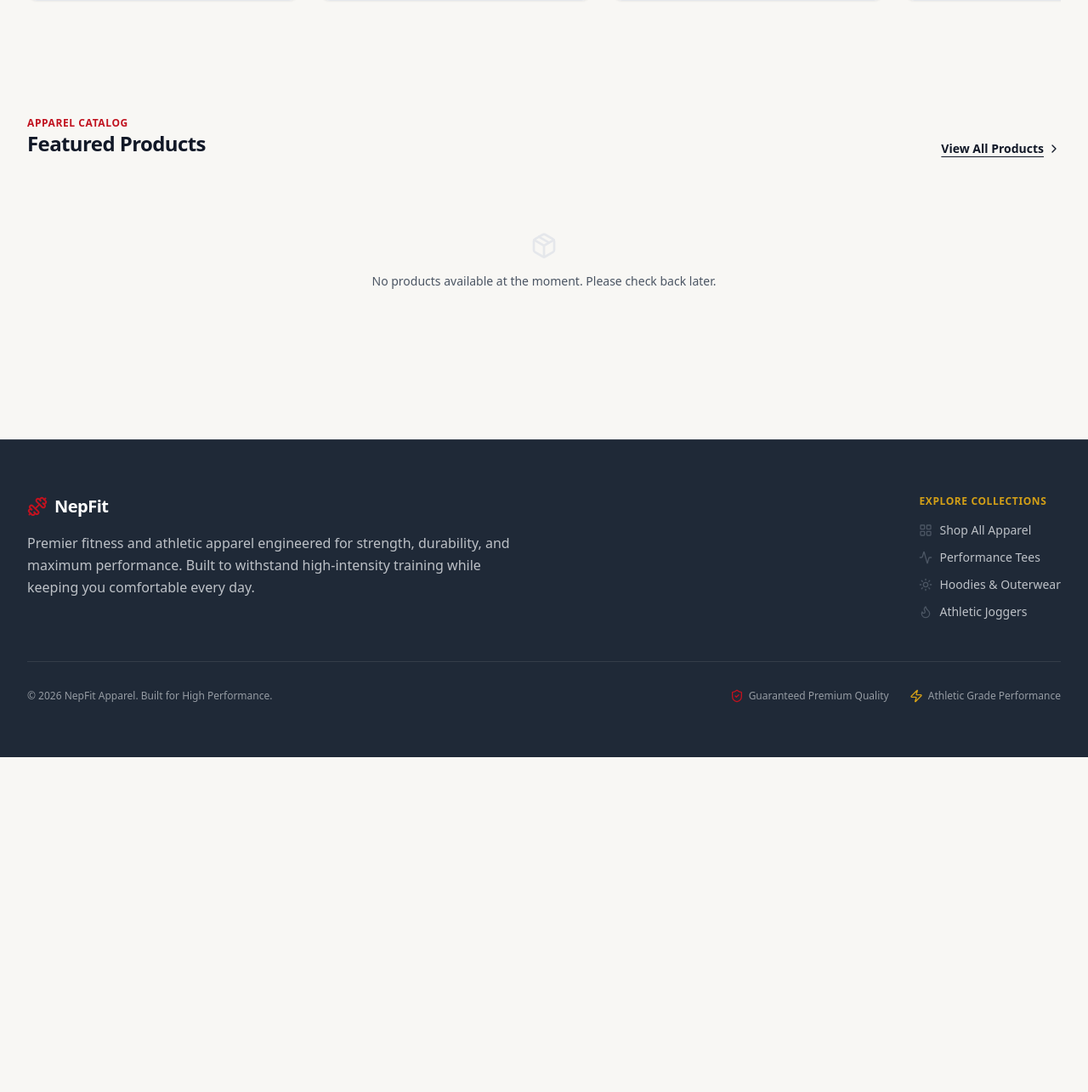
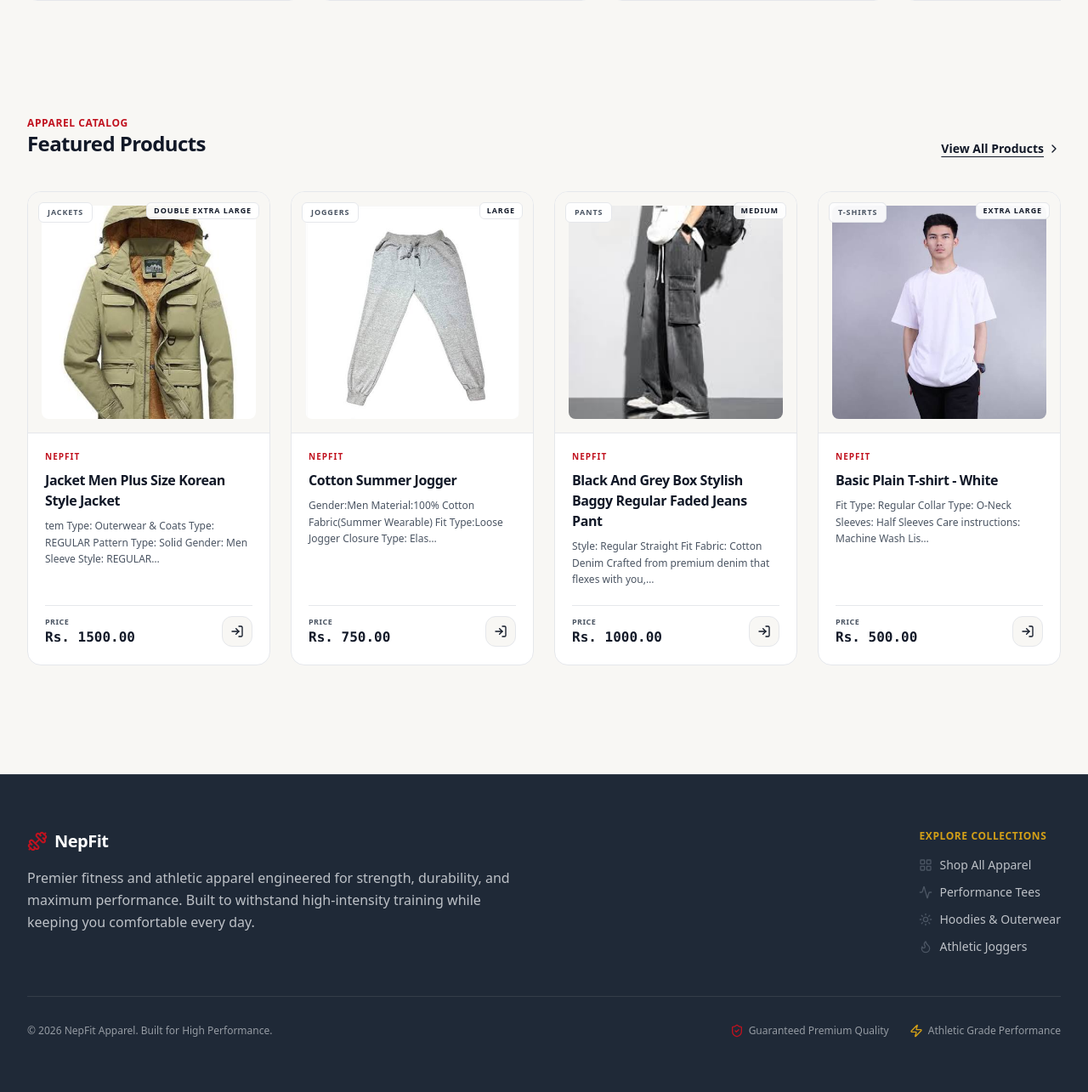
Before and after one commit to bipinjlimbu/B2C-E-Commerce---Django-Project-IV, a Django app: page / in a window 1280 px wide. Shown: the part 955-2240 px from the top of the page at 85% size. Before the commit the page ends 1846 px from the top, so only its background shows below. Run offline with Django 5.2, Linux system fonts and the light colour scheme; data comes from the database, SQL or seed files in the repository; both versions use the stored data as it was after the commit.

Commit message:
Products Page Added

```diff
--- a/nf_project/nf_app/templates/main/home_page.html
+++ b/nf_project/nf_app/templates/main/home_page.html
@@ -24,7 +24,7 @@
         }
     </style>
 </head>
-<body class="bg-[#F8F7F4] font-sans min-h-screen flex flex-col text-[#4B5563]">
+<body class="bg-[#F8F7F4] text-[#111827] font-sans min-h-screen flex flex-col antialiased">
 
     {% include 'components/_navbar.html' %}
 
@@ -84,7 +84,7 @@
             </div>
 
             <div class="flex overflow-x-auto gap-6 pb-6 snap-x snap-mandatory custom-scrollbar">
-                <a href="/products/?category=shirts" class="group min-w-[280px] sm:min-w-[320px] snap-start bg-[#FFFFFF] border border-[#E5E7EB] p-6 rounded-xl shadow-sm hover:border-[#C1121F] transition-all flex items-center justify-between">
+                <a href="/products/?category=shirts" class="group min-w-[280px] sm:min-w-[320px] snap-start bg-[#FFFFFF] border border-[#E5E7EB] p-6 rounded-xl shadow-xs hover:border-[#C1121F] transition-all flex items-center justify-between">
                     <div class="space-y-1">
                         <h3 class="font-bold text-lg text-[#111827] group-hover:text-[#C1121F] transition-colors">Shirts</h3>
                         <p class="text-xs text-[#4B5563]">Casual & Smart wear</p>
@@ -94,7 +94,7 @@
                     </div>
                 </a>
 
-                <a href="/products/?category=t_shirts" class="group min-w-[280px] sm:min-w-[320px] snap-start bg-[#FFFFFF] border border-[#E5E7EB] p-6 rounded-xl shadow-sm hover:border-[#C1121F] transition-all flex items-center justify-between">
+                <a href="/products/?category=t_shirts" class="group min-w-[280px] sm:min-w-[320px] snap-start bg-[#FFFFFF] border border-[#E5E7EB] p-6 rounded-xl shadow-xs hover:border-[#C1121F] transition-all flex items-center justify-between">
                     <div class="space-y-1">
                         <h3 class="font-bold text-lg text-[#111827] group-hover:text-[#C1121F] transition-colors">T-Shirts</h3>
                         <p class="text-xs text-[#4B5563]">Gym & Everyday tees</p>
@@ -104,7 +104,7 @@
                     </div>
                 </a>
 
-                <a href="/products/?category=pants" class="group min-w-[280px] sm:min-w-[320px] snap-start bg-[#FFFFFF] border border-[#E5E7EB] p-6 rounded-xl shadow-sm hover:border-[#C1121F] transition-all flex items-center justify-between">
+                <a href="/products/?category=pants" class="group min-w-[280px] sm:min-w-[320px] snap-start bg-[#FFFFFF] border border-[#E5E7EB] p-6 rounded-xl shadow-xs hover:border-[#C1121F] transition-all flex items-center justify-between">
                     <div class="space-y-1">
                         <h3 class="font-bold text-lg text-[#111827] group-hover:text-[#C1121F] transition-colors">Pants</h3>
                         <p class="text-xs text-[#4B5563]">Durable trousers & chinos</p>
@@ -114,7 +114,7 @@
                     </div>
                 </a>
 
-                <a href="/products/?category=hoodies" class="group min-w-[280px] sm:min-w-[320px] snap-start bg-[#FFFFFF] border border-[#E5E7EB] p-6 rounded-xl shadow-sm hover:border-[#C1121F] transition-all flex items-center justify-between">
+                <a href="/products/?category=hoodies" class="group min-w-[280px] sm:min-w-[320px] snap-start bg-[#FFFFFF] border border-[#E5E7EB] p-6 rounded-xl shadow-xs hover:border-[#C1121F] transition-all flex items-center justify-between">
                     <div class="space-y-1">
                         <h3 class="font-bold text-lg text-[#111827] group-hover:text-[#C1121F] transition-colors">Hoodies</h3>
                         <p class="text-xs text-[#4B5563]">Warm fleece & oversized fits</p>
@@ -124,7 +124,7 @@
                     </div>
                 </a>
 
-                <a href="/products/?category=jackets" class="group min-w-[280px] sm:min-w-[320px] snap-start bg-[#FFFFFF] border border-[#E5E7EB] p-6 rounded-xl shadow-sm hover:border-[#C1121F] transition-all flex items-center justify-between">
+                <a href="/products/?category=jackets" class="group min-w-[280px] sm:min-w-[320px] snap-start bg-[#FFFFFF] border border-[#E5E7EB] p-6 rounded-xl shadow-xs hover:border-[#C1121F] transition-all flex items-center justify-between">
                     <div class="space-y-1">
                         <h3 class="font-bold text-lg text-[#111827] group-hover:text-[#C1121F] transition-colors">Jackets</h3>
                         <p class="text-xs text-[#4B5563]">Windbreakers & outerwear</p>
@@ -134,7 +134,7 @@
                     </div>
                 </a>
 
-                <a href="/products/?category=sweatshirts" class="group min-w-[280px] sm:min-w-[320px] snap-start bg-[#FFFFFF] border border-[#E5E7EB] p-6 rounded-xl shadow-sm hover:border-[#C1121F] transition-all flex items-center justify-between">
+                <a href="/products/?category=sweatshirts" class="group min-w-[280px] sm:min-w-[320px] snap-start bg-[#FFFFFF] border border-[#E5E7EB] p-6 rounded-xl shadow-xs hover:border-[#C1121F] transition-all flex items-center justify-between">
                     <div class="space-y-1">
                         <h3 class="font-bold text-lg text-[#111827] group-hover:text-[#C1121F] transition-colors">Sweatshirts</h3>
                         <p class="text-xs text-[#4B5563]">Classic crewneck pullovers</p>
@@ -144,7 +144,7 @@
                     </div>
                 </a>
 
-                <a href="/products/?category=joggers" class="group min-w-[280px] sm:min-w-[320px] snap-start bg-[#FFFFFF] border border-[#E5E7EB] p-6 rounded-xl shadow-sm hover:border-[#C1121F] transition-all flex items-center justify-between">
+                <a href="/products/?category=joggers" class="group min-w-[280px] sm:min-w-[320px] snap-start bg-[#FFFFFF] border border-[#E5E7EB] p-6 rounded-xl shadow-xs hover:border-[#C1121F] transition-all flex items-center justify-between">
                     <div class="space-y-1">
                         <h3 class="font-bold text-lg text-[#111827] group-hover:text-[#C1121F] transition-colors">Joggers</h3>
                         <p class="text-xs text-[#4B5563]">Athletic & Lounge fit</p>
@@ -154,7 +154,7 @@
                     </div>
                 </a>
 
-                <a href="/products/?category=shorts" class="group min-w-[280px] sm:min-w-[320px] snap-start bg-[#FFFFFF] border border-[#E5E7EB] p-6 rounded-xl shadow-sm hover:border-[#C1121F] transition-all flex items-center justify-between">
+                <a href="/products/?category=shorts" class="group min-w-[280px] sm:min-w-[320px] snap-start bg-[#FFFFFF] border border-[#E5E7EB] p-6 rounded-xl shadow-xs hover:border-[#C1121F] transition-all flex items-center justify-between">
                     <div class="space-y-1">
                         <h3 class="font-bold text-lg text-[#111827] group-hover:text-[#C1121F] transition-colors">Shorts</h3>
                         <p class="text-xs text-[#4B5563]">Lightweight training shorts</p>
@@ -177,56 +177,64 @@
                 </a>
             </div>
 
-            <div class="grid grid-cols-1 sm:grid-cols-2 md:grid-cols-3 lg:grid-cols-4 gap-8">
+            <div class="grid grid-cols-1 sm:grid-cols-2 md:grid-cols-3 lg:grid-cols-4 gap-6">
                 {% for product in products %}
-                <div class="bg-[#FFFFFF] border border-[#E5E7EB] rounded-xl overflow-hidden shadow-sm hover:shadow-md transition-all flex flex-col group relative">
+                    <div class="bg-white border border-[#E5E7EB] rounded-2xl overflow-hidden shadow-xs hover:shadow-md hover:border-[#C1121F]/40 transition-all flex flex-col group relative">
 
                         <a href="/products/{{ product.id }}/" class="flex flex-col flex-grow">
-                        <div class="aspect-square w-full bg-[#F8F7F4] flex items-center justify-center p-2 relative overflow-hidden border-b border-[#E5E7EB]">
-                            <div class="w-full h-full flex flex-col items-center justify-center bg-white rounded-lg">
+                            <div class="aspect-square w-full bg-[#F8F7F4] flex items-center justify-center p-4 relative overflow-hidden border-b border-[#E5E7EB]">
                                 {% if product.product_image %}
-                                    <img src="{{ product.product_image.url }}" alt="{{ product.name }}" class="w-full h-full object-cover">
+                                    <img src="{{ product.product_image.url }}" alt="{{ product.name }}" class="w-full h-full object-cover group-hover:scale-105 transition-transform duration-500 rounded-lg">
                                 {% else %}
-                                    <i data-lucide="shirt" class="w-8 h-8 text-[#E5E7EB] group-hover:text-[#C1121F] transition-colors duration-300"></i>
-                                    <span class="text-[9px] uppercase tracking-widest text-[#4B5563] font-bold mt-2">No Image</span>
+                                    <div class="w-full h-full flex flex-col items-center justify-center bg-[#F8F7F4] rounded-xl">
+                                        <i data-lucide="shirt" class="w-10 h-10 text-[#4B5563] group-hover:text-[#C1121F] transition-colors duration-300"></i>
+                                        <span class="text-[9px] uppercase tracking-widest text-[#4B5563] font-bold mt-2">No Image Preview</span>
+                                    </div>
                                 {% endif %}
-                            </div>
-                            <span class="absolute top-3 left-3 bg-[#FFFFFF]/90 border border-[#E5E7EB] backdrop-blur-sm text-[10px] font-semibold tracking-wide text-[#111827] px-2.5 py-0.5 rounded">
+
+                                <span class="absolute top-3 left-3 bg-white/90 border border-[#E5E7EB] backdrop-blur-md text-[9px] font-bold uppercase tracking-widest text-[#4B5563] px-2.5 py-1 rounded-md shadow-xs">
                                     {{ product.get_category_display }}
                                 </span>
-                            <span class="absolute top-3 right-3 bg-[#1F2937] text-white text-[10px] font-bold px-2 py-0.5 rounded">
-                                {{ product.get_size_display }}
+
+                                {% if product.size %}
+                                    <span class="absolute top-3 right-3 bg-white/90 border border-[#E5E7EB] backdrop-blur-md text-[9px] font-bold uppercase tracking-widest text-[#111827] px-2 py-0.5 rounded-md shadow-xs">
+                                        {{ product.get_size_display|default:product.size }}
                                     </span>
+                                {% endif %}
                             </div>
 
                             <div class="p-5 flex-grow space-y-2">
-                            <span class="text-[10px] uppercase font-bold tracking-wider text-[#C1121F]">{{ product.brand }}</span>
-                            <h3 class="font-bold text-[#111827] text-base group-hover:text-[#C1121F] transition-colors line-clamp-1">
+                                <span class="text-[10px] font-bold uppercase tracking-widest text-[#C1121F] block">{{ product.brand|default:"NepFit" }}</span>
+                                <h3 class="font-extrabold text-[#111827] text-base tracking-tight group-hover:text-[#C1121F] transition-colors line-clamp-1">
                                     {{ product.name }}
                                 </h3>
-                            <p class="text-xs text-[#4B5563] font-normal leading-relaxed line-clamp-2">
-                                {{ product.description|truncatechars:100|default:"No description available." }}
+                                <p class="text-xs text-[#4B5563] leading-relaxed line-clamp-2">
+                                    {{ product.description|truncatechars:100|default:"High-performance activewear engineered for maximum comfort and durability." }}
                                 </p>
                             </div>
                         </a>
 
                         <div class="p-5 pt-0">
-                        <div class="flex items-center justify-between pt-4 border-t border-[#E5E7EB]">
+                            <div class="flex items-center justify-between pt-3 border-t border-[#E5E7EB]">
                                 <div class="flex flex-col">
                                     <span class="text-[9px] uppercase font-bold tracking-wider text-[#4B5563]">Price</span>
-                                <span class="text-base font-bold text-[#111827]">Rs. {{ product.price }}</span>
+                                    <span class="text-base font-extrabold text-[#111827] font-mono">Rs. {{ product.price|floatformat:2 }}</span>
                                 </div>
 
                                 {% if user.is_authenticated and not user.is_staff %}
-                                <a href="/cart/add/{{ product.id }}/" class="bg-[#C1121F] hover:bg-[#9B0D18] text-white w-9 h-9 rounded-lg transition-all flex items-center justify-center shadow z-10">
+                                    {% if product.stock > 0 %}
+                                        <a href="/cart/add/{{ product.id }}/" class="bg-[#F8F7F4] hover:bg-[#C1121F] text-[#111827] hover:text-white w-9 h-9 rounded-xl transition-all border border-[#E5E7EB] hover:border-[#C1121F] flex items-center justify-center shadow-xs z-10" title="Add to Cart">
                                             <i data-lucide="shopping-bag" class="w-4 h-4"></i>
                                         </a>
+                                    {% else %}
+                                        <p class="text-[10px] font-bold text-[#B91C1C] uppercase tracking-wider bg-[#FEF2F2] px-2 py-1 rounded-md border border-[#FCA5A5]">Out of Stock</p>
+                                    {% endif %}
                                 {% elif user.is_staff %}
-                                <a href="/dashboard/admin/?section=product-management" class="bg-[#F8F7F4] hover:bg-[#C1121F] text-[#4B5563] hover:text-white w-9 h-9 rounded-lg transition-all border border-[#E5E7EB] flex items-center justify-center z-10">
-                                    <i data-lucide="sliders" class="w-4 h-4"></i>
+                                    <a href="/dashboard/admin/?section=product-management" class="bg-[#F8F7F4] hover:bg-[#111827] text-[#111827] hover:text-white w-9 h-9 rounded-xl transition-all border border-[#E5E7EB] flex items-center justify-center shadow-xs z-10" title="Manage Item">
+                                        <i data-lucide="settings" class="w-4 h-4"></i>
                                     </a>
                                 {% else %}
-                                <a href="/login/" class="bg-[#1F2937] hover:bg-[#C1121F] text-white w-9 h-9 rounded-lg transition-all flex items-center justify-center z-10">
+                                    <a href="/login/" class="bg-[#F8F7F4] hover:bg-[#C1121F] text-[#111827] hover:text-white w-9 h-9 rounded-xl transition-all border border-[#E5E7EB] hover:border-[#C1121F] flex items-center justify-center shadow-xs z-10" title="Login to Buy">
                                         <i data-lucide="log-in" class="w-4 h-4"></i>
                                     </a>
                                 {% endif %}
@@ -234,9 +242,10 @@
                         </div>
                     </div>
                 {% empty %}
-                    <div class="col-span-full text-center py-12">
-                        <i data-lucide="package" class="w-8 h-8 text-[#E5E7EB] mx-auto mb-4"></i>
-                        <p class="text-sm text-[#4B5563]">No products available at the moment. Please check back later.</p>
+                    <div class="col-span-full text-center py-16 border border-dashed border-[#E5E7EB] rounded-3xl bg-white shadow-xs">
+                        <i data-lucide="package" class="w-10 h-10 text-[#4B5563] mx-auto mb-3"></i>
+                        <p class="text-sm font-bold text-[#111827]">No products available at the moment.</p>
+                        <p class="text-xs text-[#4B5563] mt-1">Please check back later for new arrivals.</p>
                     </div>
                 {% endfor %}
             </div>
--- a/nf_project/nf_app/urls.py
+++ b/nf_project/nf_app/urls.py
@@ -2,7 +2,7 @@ from django.urls import path
 from .views.auth_view import register_view, login_view, logout_view
 from .views.main_view import home_page
 from .views.profile_view import profile_view, edit_profile_view, delete_profile_view
-from .views.products_view import add_product_view, edit_product_view, delete_product_view, is_active_toggle_view
+from .views.products_view import add_product_view, edit_product_view, delete_product_view, is_active_toggle_view, products_view
 from .views.dashboard import admin_dashboard_view
 
 urlpatterns = [
@@ -13,6 +13,7 @@ urlpatterns = [
     path('profile/', profile_view, name='profile'),
     path('profile/edit/', edit_profile_view, name='edit_profile'),
     path('profile/delete/<int:user_id>/', delete_profile_view, name='delete_profile'),
+    path('products/', products_view, name='products'),
     path('products/add/', add_product_view, name='add_product'),
     path('products/edit/<int:product_id>/', edit_product_view, name='edit_product'),
     path('products/delete/<int:product_id>/', delete_product_view, name='delete_product'),
--- a/nf_project/nf_app/views/main_view.py
+++ b/nf_project/nf_app/views/main_view.py
@@ -1,5 +1,6 @@
 from django.shortcuts import render
+from ..models import Product
 
 def home_page(request):
-    products = None
+    products = Product.objects.filter(is_active=True).order_by('-created_at')[:4]
     return render(request, 'main/home_page.html', {'products': products})
--- a/nf_project/nf_app/views/products_view.py
+++ b/nf_project/nf_app/views/products_view.py
@@ -2,6 +2,11 @@ from django.shortcuts import render, redirect
 from django.contrib.auth.decorators import login_required
 from django.contrib import messages
 from ..models import Product
+
+@login_required
+def products_view(request):
+    products = Product.objects.all().order_by('-created_at')
+    return render(request, 'main/products_page.html', {'products': products})
 
 @login_required
 def add_product_view(request):
--- a/nf_project/static/css/styles.css
+++ b/nf_project/static/css/styles.css
@@ -1907,6 +1952,11 @@ Ensure the default browser behavior of the `hidden` attribute.
 
 .underline-offset-4 {
   text-underline-offset: 4px;
+}
+
+.antialiased {
+  -webkit-font-smoothing: antialiased;
+  -moz-osx-font-smoothing: grayscale;
 }
 
 .placeholder-\[\#4B5563\]::-moz-placeholder {
```
Also changed, not shown: other parts of nf_project/static/css/styles.css (+63 -1 lines), nf_project/nf_app/templates/main/products_page.html (added, +172 -0 lines), nf_project/db.sqlite3, nf_project/media/images/products/jackets.jpg (added), nf_project/media/images/products/joggers.jpg (added), nf_project/media/images/products/pants.jpg (added). Lines whose indentation alone changed are shown as unchanged.
